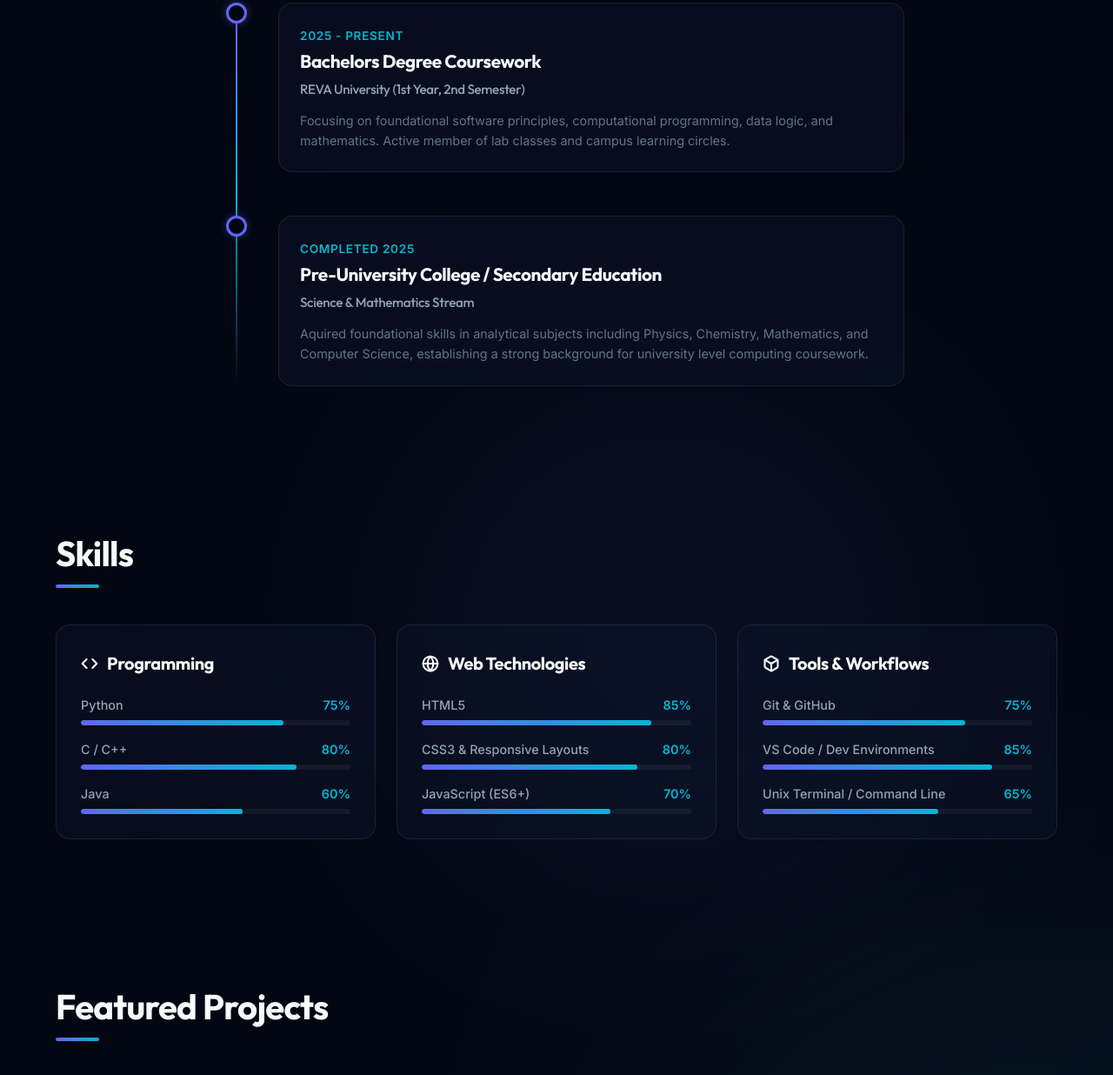
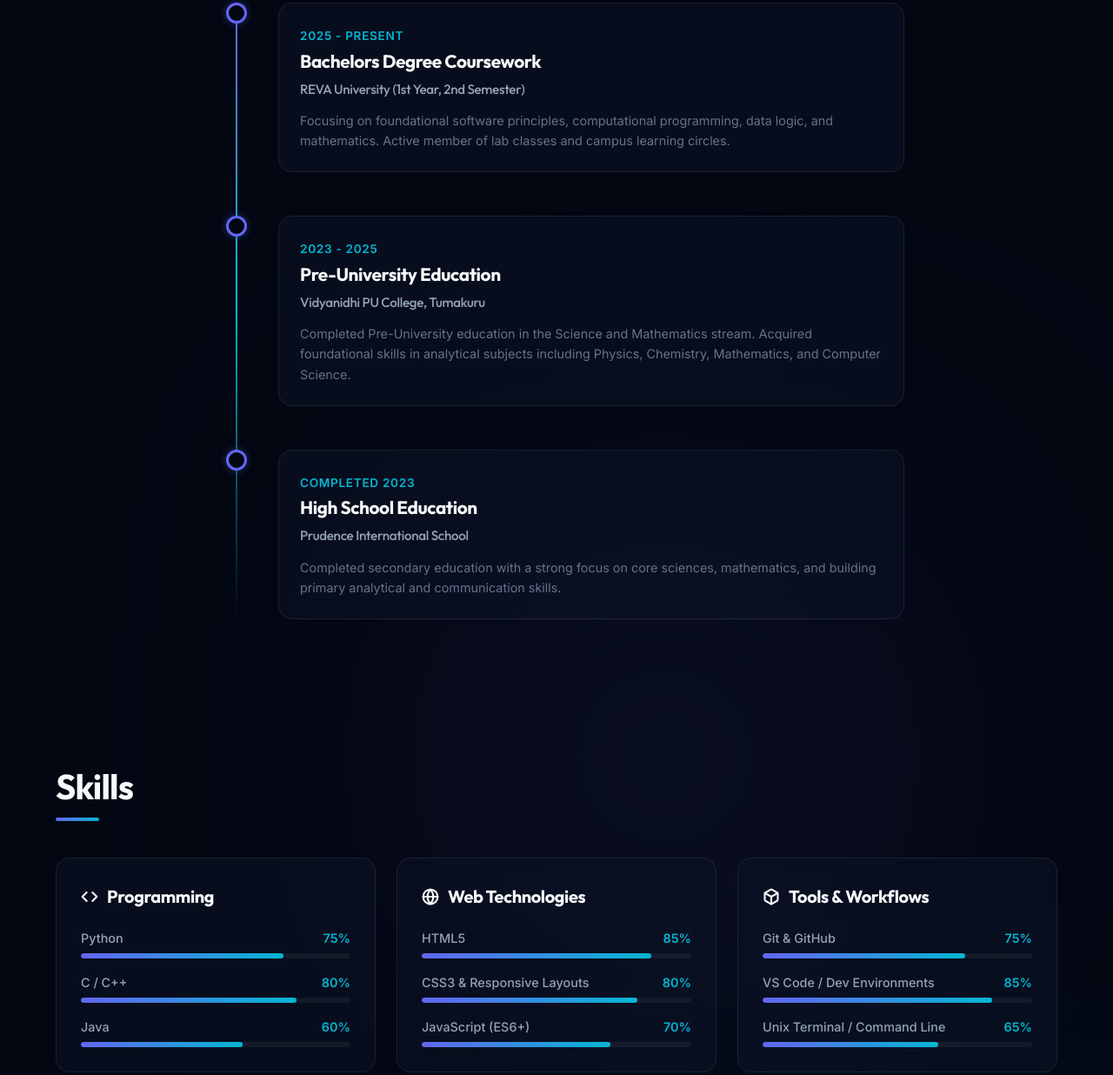
Before and after one commit to Adithyav2425/Portfolio, a plain HTML site: page index.html in a window 1280 px wide. Shown: the part 1523-2759 px from the top of the page at 87% size. Drawn offline with Linux system fonts and the light colour scheme; animation ran at ten frames a second.

Commit message:
Update Academics section with High School and PU details

```diff
--- a/index.html
+++ b/index.html
@@ -140,15 +140,28 @@
           </div>
         </div>
 
-        <!-- High School / PU -->
+        <!-- Pre-University -->
         <div class="timeline-item">
           <div class="timeline-dot" aria-hidden="true"></div>
           <div class="timeline-card" id="timeline-puc-card">
-            <span class="timeline-date">Completed 2025</span>
-            <h3 class="timeline-title">Pre-University College / Secondary Education</h3>
-            <h4 class="timeline-subtitle">Science &amp; Mathematics Stream</h4>
+            <span class="timeline-date">2023 - 2025</span>
+            <h3 class="timeline-title">Pre-University Education</h3>
+            <h4 class="timeline-subtitle">Vidyanidhi PU College, Tumakuru</h4>
             <p class="timeline-desc">
-              Aquired foundational skills in analytical subjects including Physics, Chemistry, Mathematics, and Computer Science, establishing a strong background for university level computing coursework.
+              Completed Pre-University education in the Science and Mathematics stream. Acquired foundational skills in analytical subjects including Physics, Chemistry, Mathematics, and Computer Science.
+            </p>
+          </div>
+        </div>
+
+        <!-- High School -->
+        <div class="timeline-item">
+          <div class="timeline-dot" aria-hidden="true"></div>
+          <div class="timeline-card" id="timeline-school-card">
+            <span class="timeline-date">Completed 2023</span>
+            <h3 class="timeline-title">High School Education</h3>
+            <h4 class="timeline-subtitle">Prudence International School</h4>
+            <p class="timeline-desc">
+              Completed secondary education with a strong focus on core sciences, mathematics, and building primary analytical and communication skills.
             </p>
           </div>
         </div>
```
